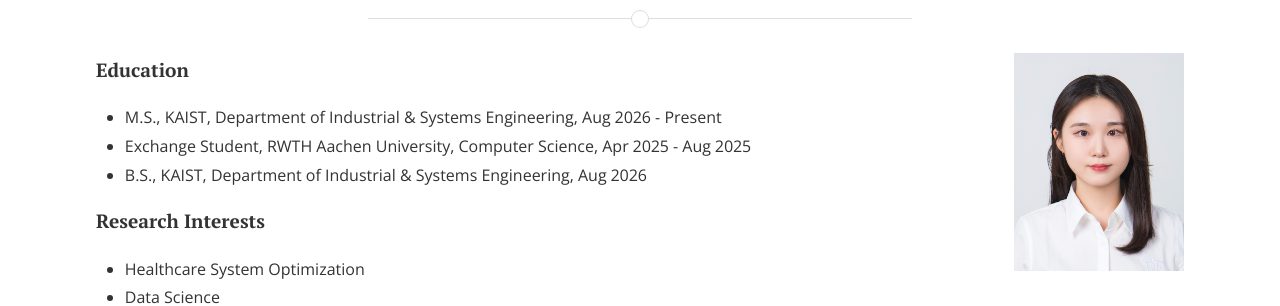
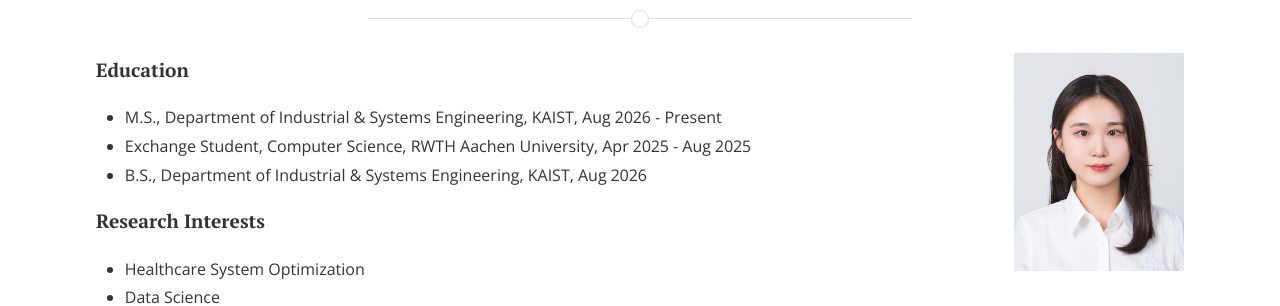
Before and after one commit to CSDlab-KAIST/csdlab-kaist.github.io, a Jekyll site: the page built from people/jeongyeon.html, in a window 1280 px wide. Shown: the part 162-468 px from the top of the page. Built offline with Jekyll 4.4.1, drawn with Linux system fonts in a browser that asks for light colours; nearby versions of some CDN libraries.

```diff
--- a/people/jeongyeon.html
+++ b/people/jeongyeon.html
@@ -11,9 +11,9 @@ title: JeongYeon Choi
 
 <h4>Education</h4>
 <ul>
-  <li>M.S., KAIST, Department of Industrial & Systems Engineering, Aug 2026 - Present </li>
-  <li>Exchange Student, RWTH Aachen University, Computer Science, Apr 2025 - Aug 2025 </li>
-  <li>B.S., KAIST, Department of Industrial & Systems Engineering, Aug 2026</li>
+  <li>M.S., Department of Industrial & Systems Engineering, KAIST, Aug 2026 - Present </li>
+  <li>Exchange Student, Computer Science, RWTH Aachen University, Apr 2025 - Aug 2025 </li>
+  <li>B.S., Department of Industrial & Systems Engineering, KAIST, Aug 2026</li>
 </ul>
 
 <h4>Research Interests</h4>
```
